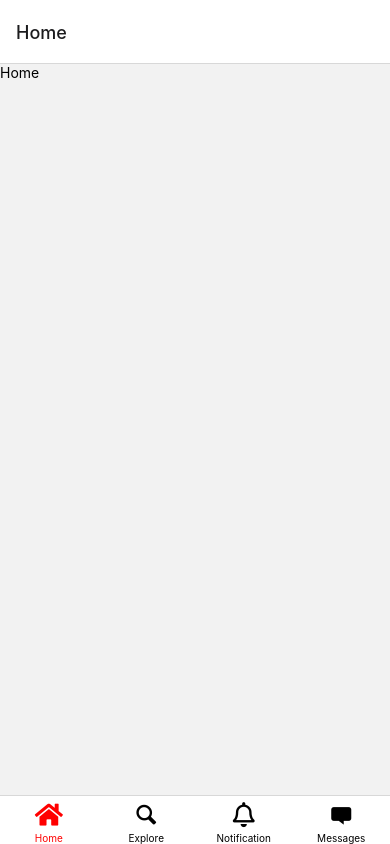
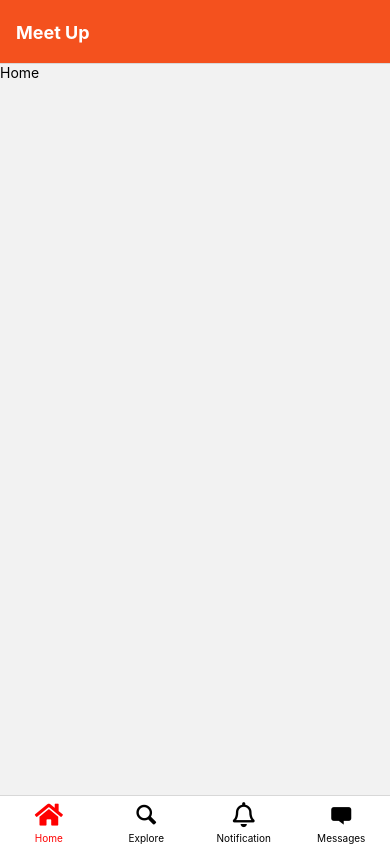
Before and after one commit to HoQuangLinh/meet-up-social, a React Native app: screen / in a window 390 px wide. Built offline with nearby package versions, Linux system fonts and the light colour scheme.

Commit message:
header-home

```diff
--- a/navigation/Tab.js
+++ b/navigation/Tab.js
@@ -15,6 +15,9 @@ const MyTab = () => {
     return (
         <NavigationContainer>
         <Tab.Navigator
+          sceenOptions={{
+            headerShown: false
+          }}
           tabBarOptions={{
             activeTintColor: 'red',
             inactiveTintColor: 'black',
@@ -24,6 +27,14 @@ const MyTab = () => {
             name='Home'
             component={Home}
             options={{
+              headerStyle: {
+                backgroundColor: '#f4511e',
+              },
+              headerTintColor: '#fff',
+              headerTitleStyle: {
+                fontWeight: 'bold',
+              },
+              headerTitle: 'Meet Up' ,
               tabBarIcon: ({color}) => <FontAwesome1 name='home' size={25} color={color} />,
             }}
           />
@@ -31,6 +42,7 @@ const MyTab = () => {
             name='Explore'
             component={View}
             options={{
+
               tabBarIcon: ({color}) => <FontAwesome name='magnifying-glass' size={25} color={color} />,
             }}
           />
```
Also changed, not shown: components/header.js (added, +15 -0 lines).
